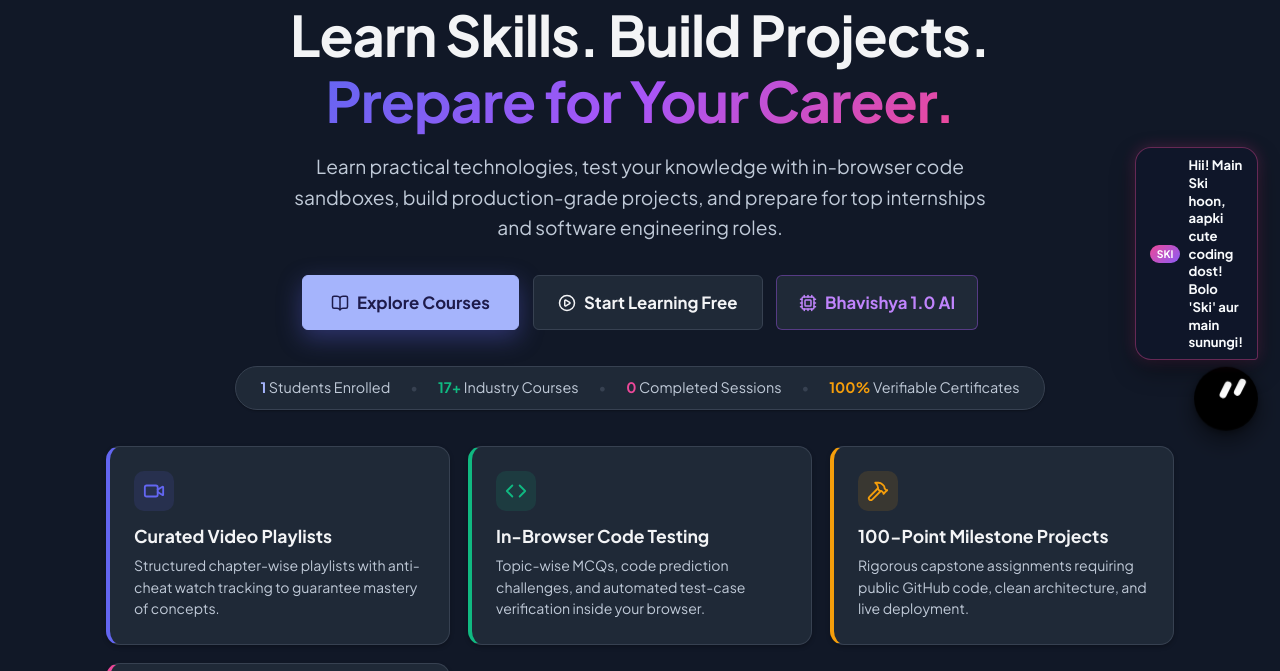
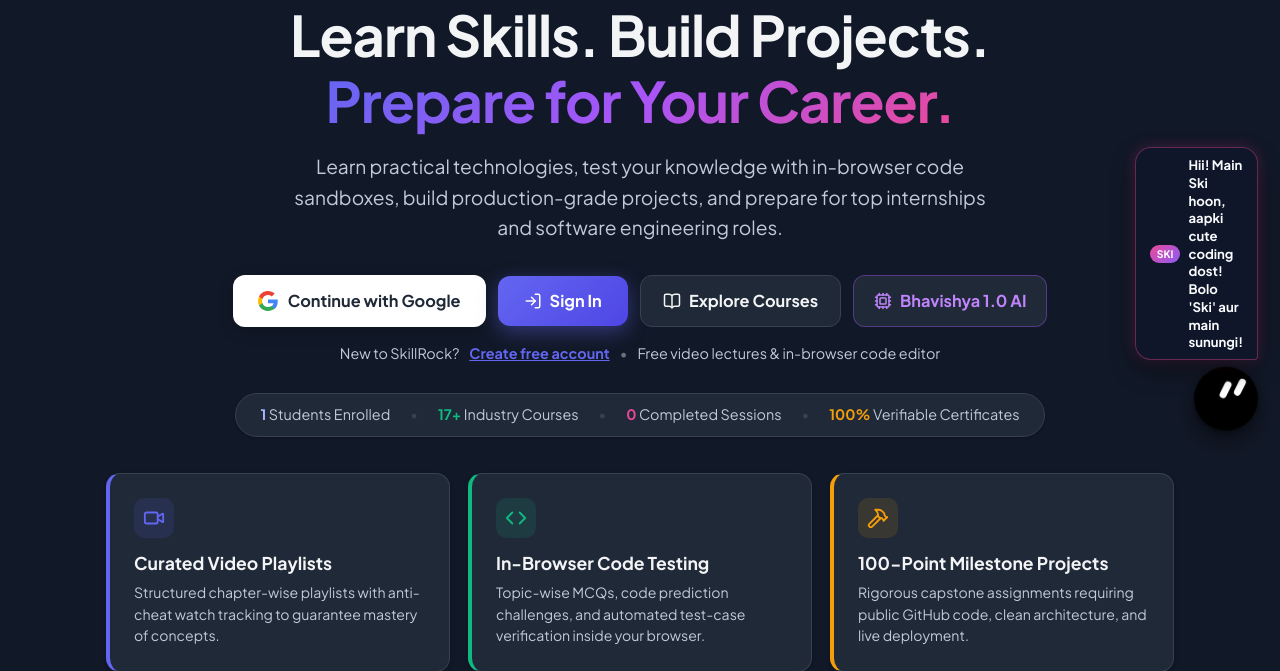
Before and after one commit to Tanishk-Pal/SkillRock, a Flask app: page / in a window 1280 px wide. Shown: the part 332-1003 px from the top of the page. Run offline with Flask 3, Linux system fonts and the light colour scheme; some libraries are stand-ins or nearby versions.

Commit message:
fix(auth): fix Google OAuth 500 NameError on Render and add Google + Sign In buttons to front page hero

```diff
--- a/templates/index.html
+++ b/templates/index.html
@@ -4,6 +4,55 @@
 {% block meta_description %}SkillRock is an Indian EdTech platform. Learn practical programming, build milestone projects, practice with automated coding tests, and prepare for tech careers with verified credentials.{% endblock %}
 {% block og_title %}SkillRock — Learn Skills. Build Projects. Prepare for Your Career.{% endblock %}
 {% block og_description %}Master software engineering, Python, Full-Stack Web Dev, DSA, AI, and career communication with hands-on projects, automated code testing, and authentic credentials.{% endblock %}
+
+{% block head %}
+<style>
+    .hero-btn-google {
+        display: inline-flex;
+        align-items: center;
+        gap: 10px;
+        font-weight: 700;
+        padding: 13px 24px;
+        font-size: 1.02rem;
+        background: #FFFFFF;
+        color: #1F2937 !important;
+        border: 1.5px solid rgba(255, 255, 255, 0.4);
+        border-radius: 12px;
+        box-shadow: 0 4px 16px rgba(0, 0, 0, 0.18);
+        transition: all 0.2s cubic-bezier(0.16, 1, 0.3, 1);
+        text-decoration: none;
+        cursor: pointer;
+    }
+    .hero-btn-google:hover {
+        background: #F8FAFC;
+        transform: translateY(-2px);
+        box-shadow: 0 8px 24px rgba(0, 0, 0, 0.28);
+        color: #111827 !important;
+    }
+    .hero-btn-signin {
+        display: inline-flex;
+        align-items: center;
+        gap: 8px;
+        font-weight: 800;
+        padding: 13px 26px;
+        font-size: 1.02rem;
+        background: linear-gradient(135deg, #6366F1 0%, #4F46E5 100%);
+        color: #FFFFFF !important;
+        border: none;
+        border-radius: 12px;
+        box-shadow: 0 6px 20px rgba(99, 102, 241, 0.4);
+        transition: all 0.2s cubic-bezier(0.16, 1, 0.3, 1);
+        text-decoration: none;
+        cursor: pointer;
+    }
+    .hero-btn-signin:hover {
+        background: linear-gradient(135deg, #4F46E5 0%, #4338CA 100%);
+        transform: translateY(-2px);
+        box-shadow: 0 10px 26px rgba(99, 102, 241, 0.55);
+        color: #FFFFFF !important;
+    }
+</style>
+{% endblock %}
 
 {% block content %}
 <div class="landing-page-wrapper" style="max-width: 1200px; margin: 0 auto; padding: 20px 16px 80px;">
@@ -34,20 +83,60 @@
         </p>
 
         <!-- CTA Buttons -->
-        <div class="hero-cta-wrap" style="display: flex; justify-content: center; align-items: center; gap: 14px; margin-bottom: 36px; flex-wrap: wrap;">
-            <a href="{{ url_for('learning.courses_list') }}" class="btn btn-primary btn-lg" style="display: inline-flex; align-items: center; gap: 8px; font-weight: 800; padding: 14px 28px; font-size: 1.05rem; box-shadow: 0 8px 24px rgba(99, 102, 241, 0.35);">
+        {% if current_user.is_authenticated %}
+        <div class="hero-cta-wrap" style="display: flex; justify-content: center; align-items: center; gap: 14px; margin-bottom: 24px; flex-wrap: wrap;">
+            <a href="{{ url_for('learning.courses_list') }}" class="btn btn-primary btn-lg" style="display: inline-flex; align-items: center; gap: 8px; font-weight: 800; padding: 13px 26px; font-size: 1.02rem; box-shadow: 0 8px 24px rgba(99, 102, 241, 0.35); border-radius: 12px;">
                 <i data-lucide="book-open" style="width: 18px; height: 18px;"></i>
                 <span>Explore Courses</span>
             </a>
-            <a href="{{ url_for('auth.register') }}" class="btn btn-secondary btn-lg" style="display: inline-flex; align-items: center; gap: 8px; font-weight: 700; padding: 14px 24px; font-size: 1.05rem;">
-                <i data-lucide="play-circle" style="width: 18px; height: 18px;"></i>
-                <span>Start Learning Free</span>
+            <a href="{{ url_for('bhavishya.dashboard') }}" class="btn btn-secondary btn-lg" style="display: inline-flex; align-items: center; gap: 8px; font-weight: 700; padding: 13px 22px; font-size: 1.02rem; border-color: rgba(168, 85, 247, 0.4); color: #C084FC; border-radius: 12px;">
+                <i data-lucide="cpu" style="width: 18px; height: 18px; color: #C084FC;"></i>
+                <span>Bhavishya 1.0 AI</span>
             </a>
-            <a href="{{ url_for('bhavishya.dashboard') }}" class="btn btn-secondary btn-lg" style="display: inline-flex; align-items: center; gap: 8px; font-weight: 700; padding: 14px 22px; font-size: 1.05rem; border-color: rgba(168, 85, 247, 0.4); color: #C084FC;">
+            <a href="{{ url_for('dashboard.index') }}" class="btn btn-secondary btn-lg" style="display: inline-flex; align-items: center; gap: 8px; font-weight: 700; padding: 13px 22px; font-size: 1.02rem; border-radius: 12px;">
+                <i data-lucide="layout-dashboard" style="width: 18px; height: 18px;"></i>
+                <span>My Dashboard</span>
+            </a>
+        </div>
+        {% else %}
+        <div class="hero-cta-wrap" style="display: flex; justify-content: center; align-items: center; gap: 12px; margin-bottom: 16px; flex-wrap: wrap;">
+            <!-- 1-Click Google Sign In (Hero Highlight) -->
+            <a href="{{ url_for('auth.google_login') }}" class="hero-btn-google" id="heroGoogleBtn" title="Continue with Google">
+                <svg width="20" height="20" viewBox="0 0 24 24" style="flex-shrink: 0;">
+                    <path fill="#4285F4" d="M23.745 12.27c0-.7-.06-1.4-.19-2.07H12v4.51h6.6c-.29 1.52-1.14 2.82-2.4 3.68v3.05h3.88c2.27-2.09 3.665-5.17 3.665-9.17z"/>
+                    <path fill="#34A853" d="M12 24c3.24 0 5.95-1.08 7.93-2.91l-3.88-3.05c-1.08.72-2.45 1.16-4.05 1.16-3.12 0-5.77-2.1-6.72-4.93H1.25v3.15C3.26 21.36 7.33 24 12 24z"/>
+                    <path fill="#FBBC05" d="M5.28 14.27c-.25-.72-.38-1.49-.38-2.27s.13-1.55.38-2.27V6.58H1.25C.45 8.18 0 9.99 0 12s.45 3.82 1.25 5.42l4.03-3.15z"/>
+                    <path fill="#EA4335" d="M12 4.75c1.77 0 3.35.61 4.6 1.8l3.42-3.42C17.95 1.19 15.24 0 12 0 7.33 0 3.26 2.64 1.25 6.58l4.03 3.15c.95-2.83 3.6-4.98 6.72-4.98z"/>
+                </svg>
+                <span>Continue with Google</span>
+            </a>
+
+            <!-- Sign In with Email / Password -->
+            <a href="{{ url_for('auth.login') }}" class="hero-btn-signin" title="Sign In with Email">
+                <i data-lucide="log-in" style="width: 18px; height: 18px;"></i>
+                <span>Sign In</span>
+            </a>
+
+            <!-- Explore Courses -->
+            <a href="{{ url_for('learning.courses_list') }}" class="btn btn-secondary btn-lg" style="display: inline-flex; align-items: center; gap: 8px; font-weight: 700; padding: 13px 22px; font-size: 1.02rem; border-radius: 12px;">
+                <i data-lucide="book-open" style="width: 18px; height: 18px;"></i>
+                <span>Explore Courses</span>
+            </a>
+
+            <!-- Bhavishya 1.0 AI -->
+            <a href="{{ url_for('bhavishya.dashboard') }}" class="btn btn-secondary btn-lg" style="display: inline-flex; align-items: center; gap: 8px; font-weight: 700; padding: 13px 20px; font-size: 1.02rem; border-color: rgba(168, 85, 247, 0.4); color: #C084FC; border-radius: 12px;">
                 <i data-lucide="cpu" style="width: 18px; height: 18px; color: #C084FC;"></i>
                 <span>Bhavishya 1.0 AI</span>
             </a>
         </div>
+
+        <div style="display: flex; justify-content: center; align-items: center; gap: 10px; margin-bottom: 28px; font-size: 0.9rem; color: var(--text-secondary); flex-wrap: wrap;">
+            <span>New to SkillRock?</span>
+            <a href="{{ url_for('auth.register') }}" style="color: #6366F1; font-weight: 700; text-decoration: underline;">Create free account</a>
+            <span style="opacity: 0.5;">•</span>
+            <span>Free video lectures &amp; in-browser code editor</span>
+        </div>
+        {% endif %}
 
         <!-- Real Platform Stats Strip -->
         <div class="stats-strip" style="display: inline-flex; align-items: center; justify-content: center; gap: 20px; font-size: 0.9rem; color: var(--text-secondary); background: var(--bg-card); border: 1px solid var(--border-color); padding: 10px 24px; border-radius: 9999px; flex-wrap: wrap; box-shadow: var(--shadow-sm);">
```
Also changed, not shown: routes/auth.py (+48 -42 lines), tests/test_google_auth_and_frontpage.py (added, +83 -0 lines), tests/test_six_modules_architecture.py (+4 -1 lines).
